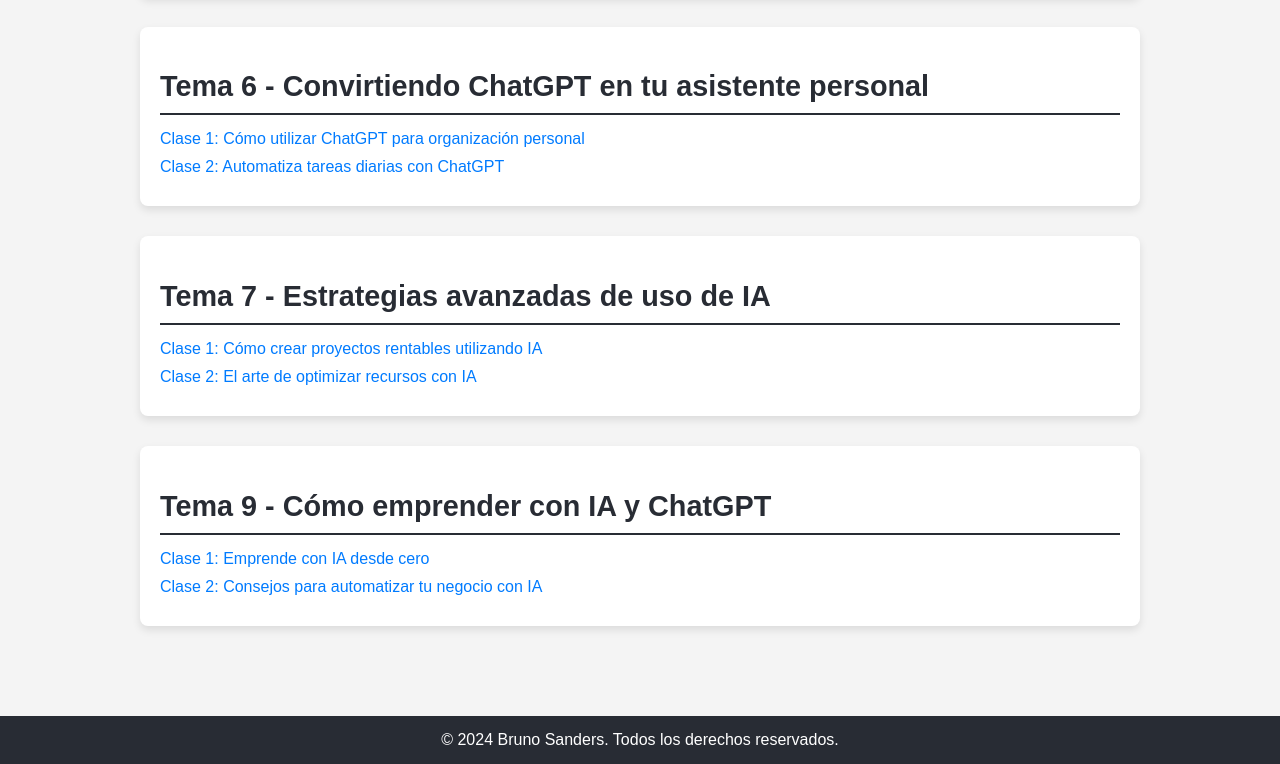
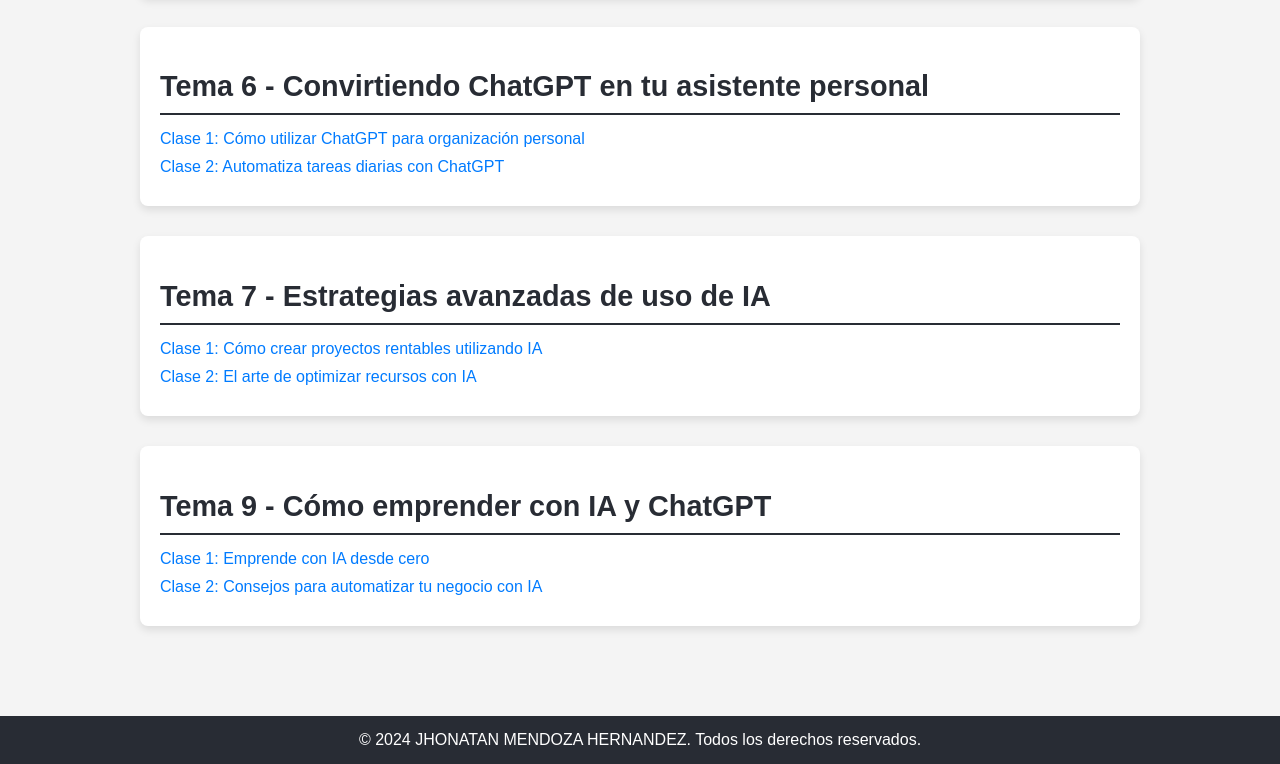
Before and after one commit to tathan-1991/curso-chatgpt-ia-mastery-jmh, a plain HTML site: page index.html in a window 1280 px wide. Shown: the part 1613-2377 px from the top of the page. Drawn offline with Linux system fonts and the light colour scheme.

Commit message:
Update index.html

```diff
--- a/index.html
+++ b/index.html
@@ -100,7 +100,7 @@
     </main>
 
     <footer>
-        <p>&copy; 2024 Bruno Sanders. Todos los derechos reservados.</p>
+        <p>&copy; 2024 JHONATAN MENDOZA HERNANDEZ. Todos los derechos reservados.</p>
     </footer>
 
 </body>
```
